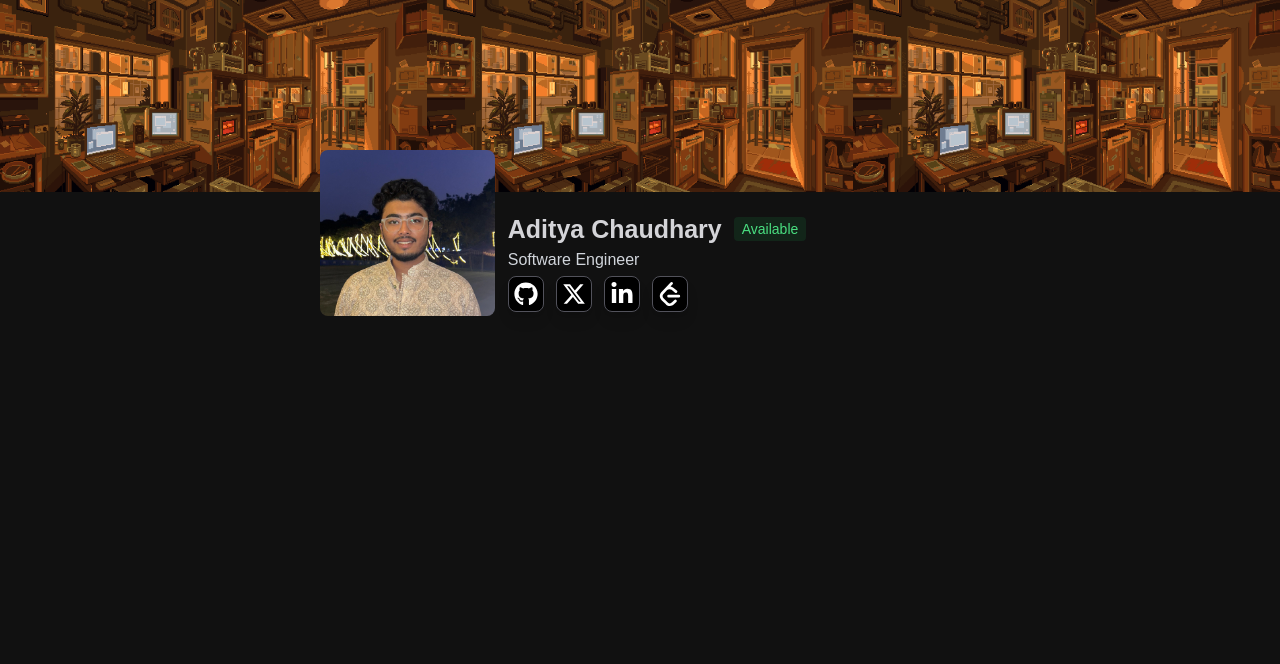
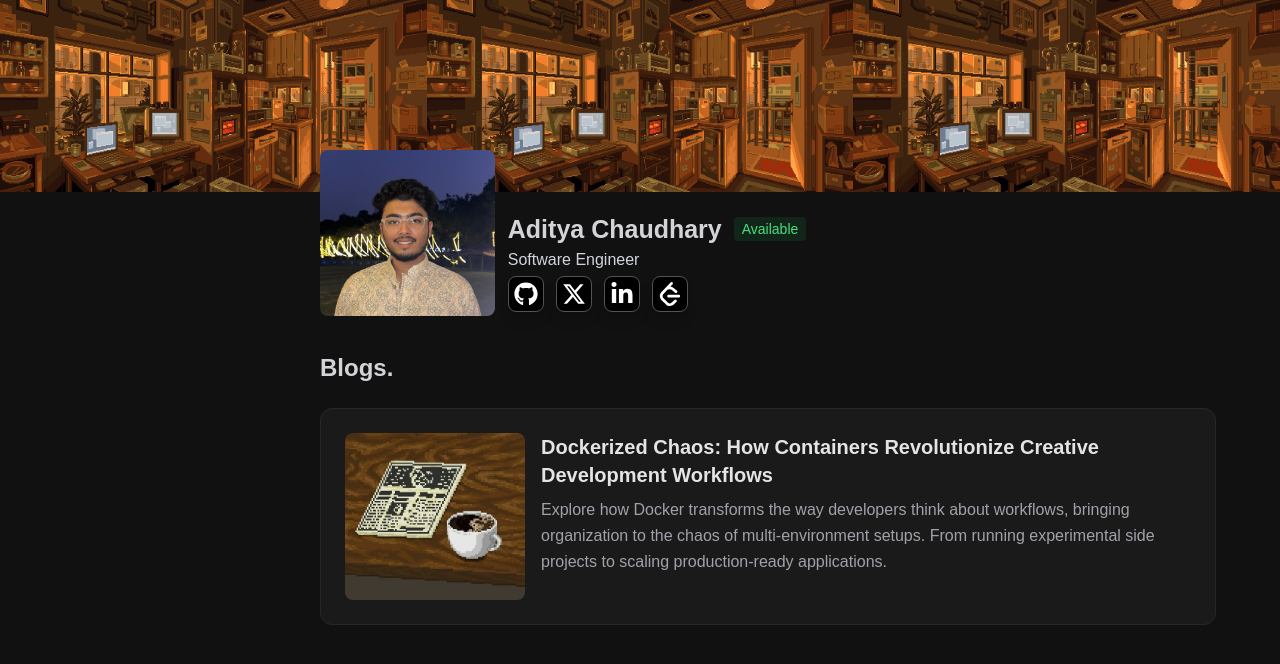
Before and after one commit to userAdityaa/portfolioo, a Next.js app: page /blogs in a window 1280 px wide. Shown: the top 664 px of the page. Built offline with nearby package versions, Linux system fonts and the light colour scheme.

Commit message:
added the docker link to the blog page

```diff
--- a/app/blogs/page.tsx
+++ b/app/blogs/page.tsx
@@ -1,8 +1,11 @@
+'use client'
 import React from 'react'
 import Image from 'next/image'
 import { ProfileImageSwitcher } from '../components'
+import { useRouter } from 'next/navigation'
 
 const page = () => {
+  const router = useRouter();
   return (
     <div className="bg-[#111111] min-h-screen w-full overflow-y-auto transition-all duration-300">
       <div className="flex">
@@ -30,7 +33,7 @@ const page = () => {
       </div>
 
       <div className="flex items-center absolute top-[9.4rem] left-80 gap-[0.8rem]">
-        <ProfileImageSwitcher image_one="/banner-5.jpg" image_two = "/banner-6.jpg"/>
+        <ProfileImageSwitcher image_one="/banner-5.jpg" image_two="/banner-6.jpg"/>
         <div className="flex flex-col pt-14">
           <div className="flex items-center gap-3">
             <h1 className="text-zinc-300 font-bold text-[25px]">Aditya Chaudhary</h1>
@@ -49,7 +52,6 @@ const page = () => {
                 </div>
               </div>
             </div>
-
             <div className="relative group">
               <a href="https://x.com/userAdityaa" className="bg-black w-9 h-9 rounded-lg flex items-center justify-center hover:bg-zinc-900 transition-colors shadow-lg border-[1px] border-zinc-600" target="_blank">
                 <Image src="/twitter.svg" alt="Twitter" width={24} height={24} className="invert" />
@@ -88,6 +90,29 @@ const page = () => {
           </div>
         </div>
       </div>
+
+      <div className="absolute left-80 top-[20rem] max-w-4xl mt-[2rem] pb-20">
+        <h2 className="text-zinc-300 text-2xl font-semibold mb-6">Blogs.</h2>
+        <div className="bg-[#1A1A1A] rounded-xl p-6 border border-zinc-800 hover:border-zinc-700 transition-colors" onClick={() => router.push('/blogs/docker')}>
+          <div className="flex items-start gap-4">
+            <Image
+              src="/first.jpg"
+              alt="Blog profile"
+              width={180}
+              height={56}
+              className="rounded-lg"
+            />
+            <div className="flex-1">
+              <h3 className="text-zinc-200 text-xl font-semibold mb-2">
+              Dockerized Chaos: How Containers Revolutionize Creative Development Workflows
+              </h3>
+              <p className="text-zinc-400 text-base leading-relaxed">
+              Explore how Docker transforms the way developers think about workflows, bringing organization to the chaos of multi-environment setups. From running experimental side projects to scaling production-ready applications.
+              </p>
+            </div>
+          </div>
+        </div>
+      </div>
     </div>
   )
 }
```
Lines whose indentation alone changed are shown as unchanged.
